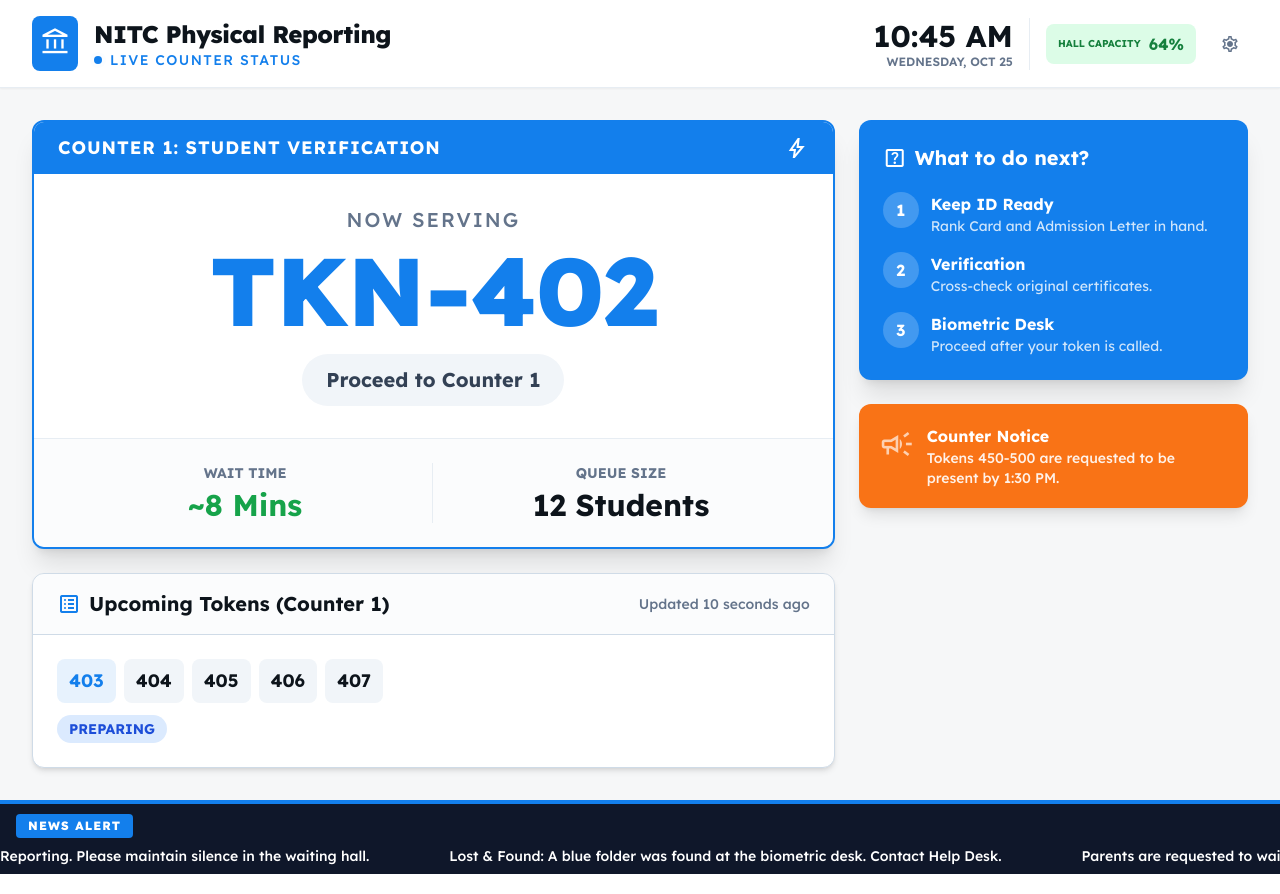
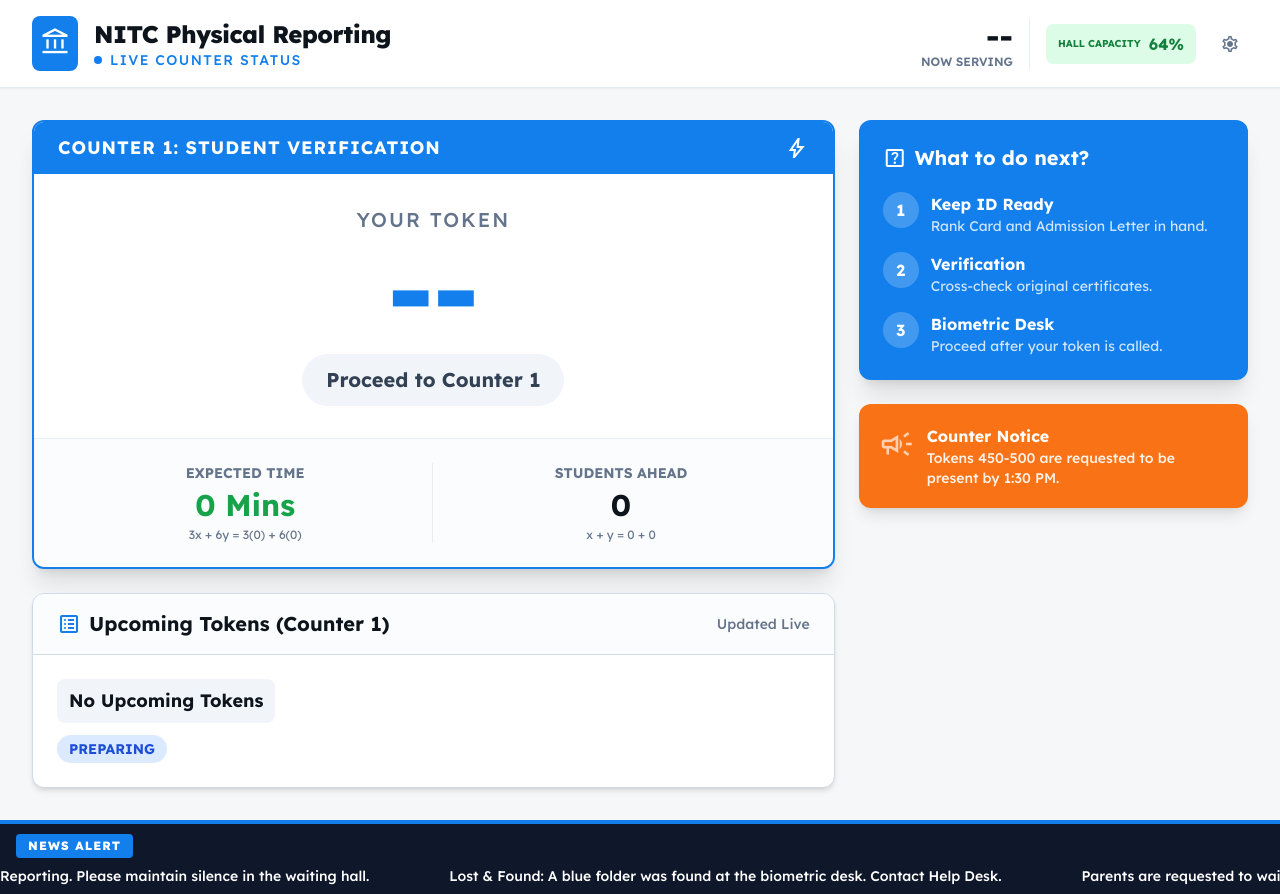
Before and after one commit to bip-krishna/nitc, a Flask app: page /livestatus.html in a window 1280 px wide. Run offline with Flask 3, Linux system fonts and the light colour scheme; data that the repository does not hold is empty; some libraries are stand-ins or nearby versions.

Commit message:
Add files via upload

```diff
--- a/NITC-Physical-Reporting/queue-system/app.py
+++ b/NITC-Physical-Reporting/queue-system/app.py
@@ -137,6 +137,13 @@ def ensure_tokenbooking_columns():
 def home():
     return render_template("login.html")
 
+@app.route("/logout", methods=["POST", "GET"])
+def logout():
+    session.clear()
+    if request.method == "GET":
+        return render_template("login.html")
+    return jsonify({"success": True})
+
 @app.route("/student.html")
 def student_page():
     email = session.get("student_email")
@@ -197,7 +204,40 @@ def admin2_page():
 @app.route("/livestatus.html")
 def livestatus_page():
     email = session.get("student_email")
-    return render_template("livestatus.html", email=email)
+    queue = TokenBooking.query.filter_by(sent_to_chanakya=False).order_by(TokenBooking.id.asc()).all()
+
+    now_serving = queue[0] if queue else None
+    upcoming_tokens = [b.token_id for b in queue[1:6] if b.token_id]
+    current_booking = None
+    for booking in queue:
+        if booking.student_email == email:
+            current_booking = booking
+            break
+
+    x_count = 0
+    y_count = 0
+    student_token = current_booking.token_id if current_booking else "--"
+
+    if current_booking:
+        ahead = [b for b in queue if b.id < current_booking.id]
+        x_count = sum(1 for b in ahead if (b.fee_status or "").lower() == "yes")
+        y_count = sum(1 for b in ahead if (b.fee_status or "").lower() != "yes")
+
+    students_ahead = x_count + y_count
+    expected_time_minutes = (3 * x_count) + (6 * y_count)
+
+    return render_template(
+        "livestatus.html",
+        email=email,
+        now_serving_token=now_serving.token_id if now_serving and now_serving.token_id else "--",
+        student_token=student_token,
+        upcoming_tokens=upcoming_tokens,
+        x_count=x_count,
+        y_count=y_count,
+        students_ahead=students_ahead,
+        expected_time_minutes=expected_time_minutes,
+        updated_label="Live",
+    )
 
 
 @app.route("/uploads/<path:filename>")
--- a/NITC-Physical-Reporting/queue-system/static/site.js
+++ b/NITC-Physical-Reporting/queue-system/static/site.js
@@ -520,9 +520,14 @@
 
   function bindLogout() {
     document.querySelectorAll("[data-action='logout']").forEach((button) => {
-      button.addEventListener("click", () => {
+      button.addEventListener("click", async () => {
         clearStudentSession();
-        window.location.href = "/login";
+        try {
+          await fetch("/logout", { method: "POST" });
+        } catch {
+          // Ignore network/logout API errors and still navigate to login screen.
+        }
+        window.location.href = "/";
       });
     });
   }
--- a/NITC-Physical-Reporting/queue-system/templates/livestatus.html
+++ b/NITC-Physical-Reporting/queue-system/templates/livestatus.html
@@ -44,8 +44,7 @@
     }
   </style>
 </head>
-<body class="bg-background-light dark:bg-background-dark text-[#0d141b] dark:text-slate-50 min-h-screen flex flex-col overflow-x-hidden"
-  data-student-name="Arun Krishna" data-student-roll-no="B22CS001">
+<body class="bg-background-light dark:bg-background-dark text-[#0d141b] dark:text-slate-50 min-h-screen flex flex-col overflow-x-hidden">
 
   <header class="flex flex-col gap-4 lg:flex-row lg:items-center lg:justify-between px-4 sm:px-6 lg:px-8 py-4 bg-white dark:bg-slate-900 border-b border-[#e7edf3] dark:border-slate-800 shadow-sm">
     <div class="flex items-center gap-4 min-w-0">
@@ -66,8 +65,8 @@
 
     <div class="flex flex-wrap items-center gap-3 sm:gap-4">
       <div class="flex flex-col items-end px-3 sm:px-4 border-r border-[#e7edf3] dark:border-slate-800">
-        <span class="text-2xl sm:text-3xl font-bold">10:45 AM</span>
-        <span class="text-[10px] sm:text-xs font-semibold text-slate-500 uppercase">Wednesday, Oct 25</span>
+        <span class="text-2xl sm:text-3xl font-bold">{{ now_serving_token }}</span>
+        <span class="text-[10px] sm:text-xs font-semibold text-slate-500 uppercase">Now Serving</span>
       </div>
       <div class="flex items-center gap-2 bg-green-100 dark:bg-green-900/30 text-green-700 dark:text-green-400 px-3 py-2 rounded-lg">
         <span class="text-[10px] font-bold uppercase">Hall Capacity</span>
@@ -86,20 +85,22 @@
             <span class="material-symbols-outlined">bolt</span>
           </div>
           <div class="p-6 sm:p-8 text-center">
-            <p class="text-slate-500 dark:text-slate-400 text-sm sm:text-xl font-medium uppercase tracking-widest mb-2">Now Serving</p>
-            <div class="text-5xl sm:text-7xl lg:text-8xl font-black leading-none text-primary mb-4">TKN-402</div>
+            <p class="text-slate-500 dark:text-slate-400 text-sm sm:text-xl font-medium uppercase tracking-widest mb-2">Your Token</p>
+            <div class="text-5xl sm:text-7xl lg:text-8xl font-black leading-none text-primary mb-4">{{ student_token }}</div>
             <div class="inline-flex bg-slate-100 dark:bg-slate-800 px-4 sm:px-6 py-2 sm:py-3 rounded-full">
               <span class="text-base sm:text-xl font-bold text-slate-700 dark:text-slate-300">Proceed to Counter 1</span>
             </div>
           </div>
           <div class="border-t border-[#e7edf3] dark:border-slate-800 p-4 sm:p-6 grid grid-cols-1 sm:grid-cols-2 gap-3 sm:gap-0 bg-slate-50/50 dark:bg-slate-800/20">
             <div class="flex flex-col items-center sm:border-r border-[#e7edf3] dark:border-slate-800">
-              <span class="text-xs sm:text-sm font-bold text-slate-500 uppercase mb-1">Wait Time</span>
-              <span class="text-2xl sm:text-3xl font-bold text-green-600">~8 Mins</span>
+              <span class="text-xs sm:text-sm font-bold text-slate-500 uppercase mb-1">Expected Time</span>
+              <span class="text-2xl sm:text-3xl font-bold text-green-600">{{ expected_time_minutes }} Mins</span>
+              <span class="text-[11px] sm:text-xs text-slate-500 mt-1">3x + 6y = 3({{ x_count }}) + 6({{ y_count }})</span>
             </div>
             <div class="flex flex-col items-center">
-              <span class="text-xs sm:text-sm font-bold text-slate-500 uppercase mb-1">Queue Size</span>
-              <span class="text-2xl sm:text-3xl font-bold">12 Students</span>
+              <span class="text-xs sm:text-sm font-bold text-slate-500 uppercase mb-1">Students Ahead</span>
+              <span class="text-2xl sm:text-3xl font-bold">{{ students_ahead }}</span>
+              <span class="text-[11px] sm:text-xs text-slate-500 mt-1">x + y = {{ x_count }} + {{ y_count }}</span>
             </div>
           </div>
         </div>
@@ -110,16 +111,18 @@
               <span class="material-symbols-outlined text-primary">list_alt</span>
               Upcoming Tokens (Counter 1)
             </h2>
-            <span class="text-xs sm:text-sm font-medium text-slate-500">Updated 10 seconds ago</span>
+            <span class="text-xs sm:text-sm font-medium text-slate-500">Updated {{ updated_label }}</span>
           </div>
 
           <div class="p-4 sm:p-6 space-y-3">
             <div class="flex flex-wrap gap-2">
-              <span class="px-3 py-2 bg-primary/10 text-primary rounded-lg font-bold text-base sm:text-lg">403</span>
-              <span class="px-3 py-2 bg-slate-100 dark:bg-slate-800 rounded-lg font-bold text-base sm:text-lg">404</span>
-              <span class="px-3 py-2 bg-slate-100 dark:bg-slate-800 rounded-lg font-bold text-base sm:text-lg">405</span>
-              <span class="px-3 py-2 bg-slate-100 dark:bg-slate-800 rounded-lg font-bold text-base sm:text-lg">406</span>
-              <span class="px-3 py-2 bg-slate-100 dark:bg-slate-800 rounded-lg font-bold text-base sm:text-lg">407</span>
+              {% if upcoming_tokens %}
+                {% for token in upcoming_tokens %}
+                <span class="px-3 py-2 {% if loop.first %}bg-primary/10 text-primary{% else %}bg-slate-100 dark:bg-slate-800{% endif %} rounded-lg font-bold text-base sm:text-lg">{{ token }}</span>
+                {% endfor %}
+              {% else %}
+              <span class="px-3 py-2 bg-slate-100 dark:bg-slate-800 rounded-lg font-bold text-base sm:text-lg">No Upcoming Tokens</span>
+              {% endif %}
             </div>
             <div>
               <span class="inline-flex items-center px-3 py-1 rounded-full bg-blue-100 dark:bg-blue-900/30 text-blue-700 dark:text-blue-400 text-xs sm:text-sm font-bold">PREPARING</span>
--- a/NITC-Physical-Reporting/queue-system/templates/student.html
+++ b/NITC-Physical-Reporting/queue-system/templates/student.html
@@ -412,7 +412,7 @@
             const bookingHint = document.getElementById("bookingHint");
 
             // 👉 Change for testing
-            const bookingHour = 0; // 5PM
+            const bookingHour = 2; // 5PM
 
 
 
@@ -461,7 +461,7 @@
 
                 const now = new Date();
                 const target = new Date();
-                target.setHours(bookingHour, 8, 0, 0);
+                target.setHours(bookingHour, 20, 0, 0);
 
                 const diff = target - now;
 
```
Also changed, not shown: NITC-Physical-Reporting/instance/users.db.
